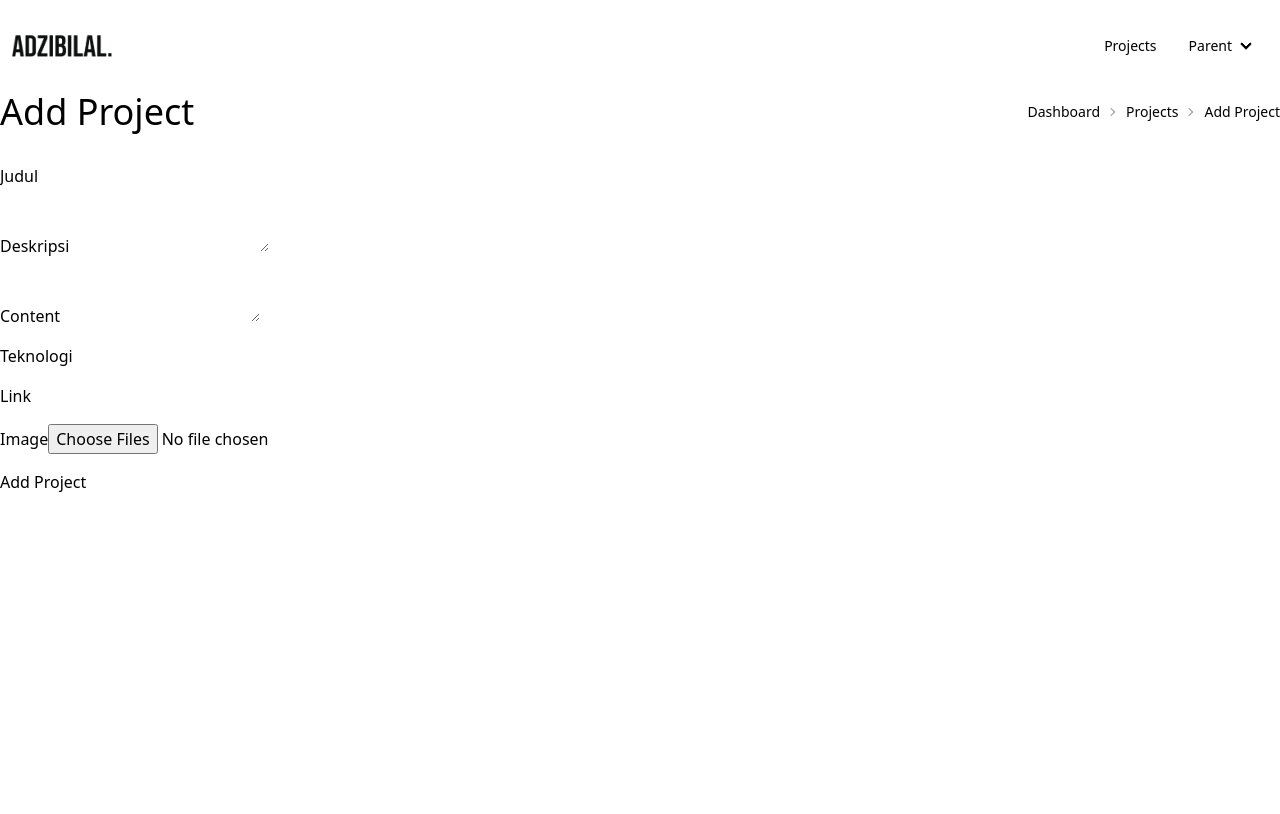
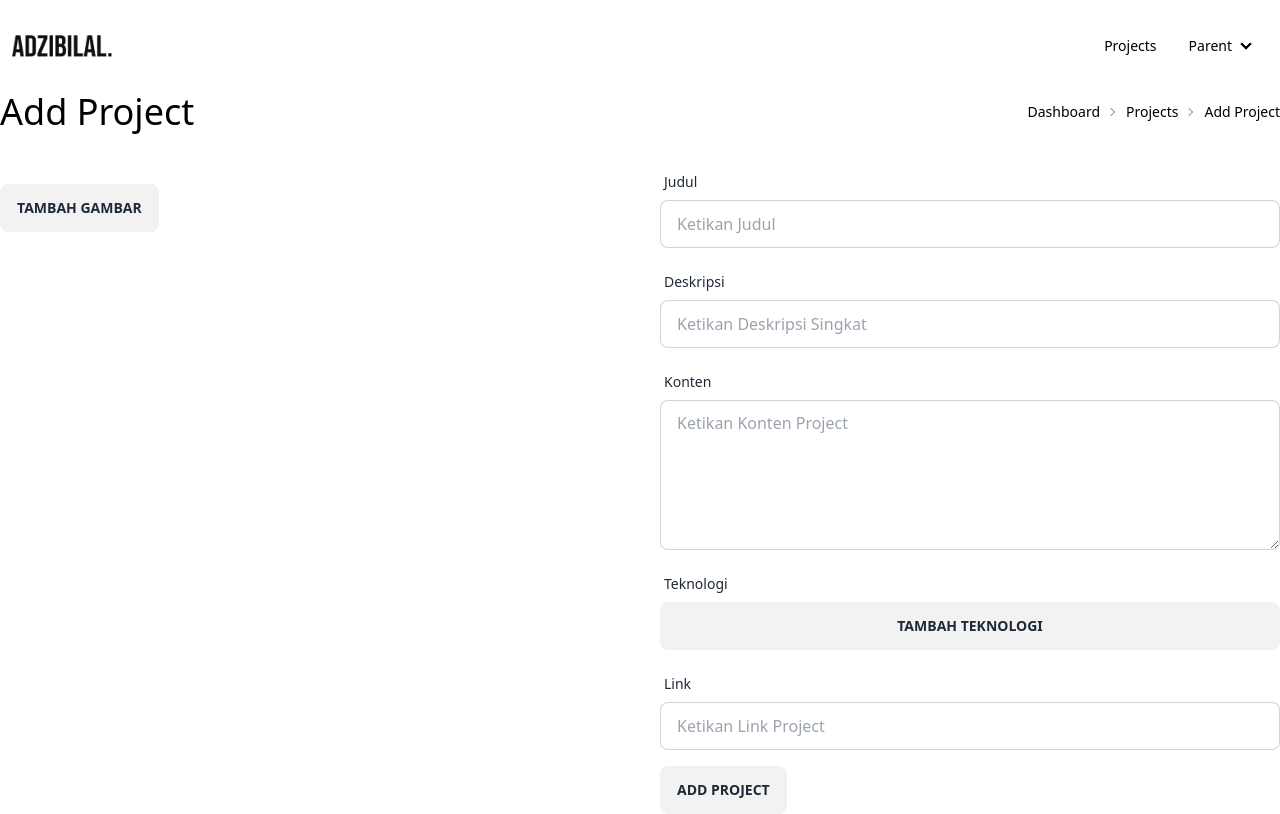
Before and after one commit to adzibilal/adzibilal, a Next.js app: page /admin/projects/add in a window 1280 px wide. Built offline with nearby package versions, Linux system fonts and the light colour scheme.

Commit message:
add project

```diff
--- a/package.json
+++ b/package.json
@@ -25,6 +25,7 @@
     "postcss": "8.4.29",
     "react": "18.2.0",
     "react-dom": "18.2.0",
+    "react-dropzone": "^14.2.3",
     "tailwindcss": "3.3.3",
     "typescript": "5.2.2"
   },
--- a/pages/admin/projects/add.tsx
+++ b/pages/admin/projects/add.tsx
@@ -1,8 +1,11 @@
 import { NextPage } from 'next'
 import AdminLayout from '../layout'
 import Link from 'next/link'
-import { useState, ChangeEvent, FormEvent } from 'react'
+import { useState, ChangeEvent, FormEvent, useEffect, useRef } from 'react'
 import cloudinary from 'cloudinary'
+import { FontAwesomeIcon } from '@fortawesome/react-fontawesome'
+import { faTrash } from '@fortawesome/free-solid-svg-icons'
+import { useRouter } from 'next/router'
 
 // Import 'cloudinary' only in a server-side context
 if (typeof window === 'undefined') {
@@ -26,6 +29,8 @@ interface FormData {
 interface Props {}
 
 const Add: NextPage<Props> = ({}) => {
+    const router = useRouter()
+
     const [formData, setFormData] = useState<FormData>({
         judul: '',
         deskripsi: '',
@@ -42,18 +47,14 @@ const Add: NextPage<Props> = ({}) => {
         setFormData({ ...formData, [name]: value })
     }
 
-    const handleFileUpload = (e: ChangeEvent<HTMLInputElement>) => {
-        const files = e.target.files
-        console.error(process.env.CLOUD_NAME)
-        if (files) {
-            const fileArray = Array.from(files)
-            const imageUrls: string[] = [] // Create an array to store image URLs
-
-            // Iterate through the selected files and perform Cloudinary upload
-            fileArray.forEach(async file => {
+    const handleSubmit = async (e: FormEvent) => {
+        e.preventDefault()
+        try {
+            // Upload semua file
+            const uploadPromises = selectedFiles.map(async file => {
                 const formData = new FormData()
                 formData.append('file', file)
-                formData.append('upload_preset', 'ml_default') // Create an upload preset in Cloudinary
+                formData.append('upload_preset', 'ml_default') // Buat upload preset di Cloudinary
 
                 try {
                     const response = await fetch(
@@ -66,43 +67,113 @@ const Add: NextPage<Props> = ({}) => {
 
                     if (response.ok) {
                         const data = await response.json()
-                        imageUrls.push(data.secure_url)
-                        setFormData(prevData => ({
-                            ...prevData,
-                            image: [...prevData.image, ...imageUrls]
-                        }))
+                        console.error(data)
+                        return data.secure_url // Mengembalikan secure URL
                     } else {
                         console.error('Image upload failed.')
+                        return null // Mengembalikan null jika gagal
                     }
                 } catch (error) {
                     console.error('Error:', error)
+                    return null // Mengembalikan null jika ada kesalahan
                 }
             })
-        }
+
+            // Menunggu sampai semua file terupload
+            const uploadedUrls = await Promise.all(uploadPromises)
+
+            // Cek apakah ada yang gagal diunggah
+            if (uploadedUrls.includes(null)) {
+                console.error('Gagal mengunggah beberapa gambar.')
+                return // Hentikan jika ada yang gagal
             }
 
-    const handleSubmit = async (e: FormEvent) => {
-        e.preventDefault()
+            // Update formData dengan URL gambar yang berhasil diunggah
+            const updatedFormData = {
+                ...formData,
+                image: uploadedUrls
+            }
 
-        try {
+            // Kirim data form ke server
             const response = await fetch('/api/projects', {
                 method: 'POST',
                 headers: {
                     'Content-Type': 'application/json'
                 },
-                body: JSON.stringify(formData)
+                body: JSON.stringify(updatedFormData) // Pastikan Anda mengirim formData yang sudah diperbarui
             })
 
             if (response.ok) {
-                // Redirect or show a success message
+                // Redirect atau tampilkan pesan sukses
+                console.error('Sukses')
+                router.push('/admin/projects')
             } else {
-                console.error('Failed to add project.')
+                console.error('Gagal menambahkan proyek.')
             }
         } catch (error) {
             console.error('Error:', error)
         }
     }
 
+    const [selectedImages, setSelectedImages] = useState<string[]>([])
+    const [selectedFiles, setSelectedFiles] = useState<File[]>([])
+    const fileInputRef = useRef<HTMLInputElement | null>(null)
+
+    const handleFileChange = (event: ChangeEvent<HTMLInputElement>) => {
+        const files = event.target.files
+
+        if (files && files.length > 0) {
+            const newImages: string[] = []
+            const newFiles: File[] = []
+
+            for (let i = 0; i < files.length; i++) {
+                const imageUrl = URL.createObjectURL(files[i])
+                newImages.push(imageUrl)
+                newFiles.push(files[i])
+            }
+
+            setSelectedImages(prevImages => [...prevImages, ...newImages])
+            setSelectedFiles(prevFiles => [...prevFiles, ...newFiles])
+        }
+    }
+
+    const handleDeleteImage = (index: number) => {
+        const updatedImages = [...selectedImages]
+        const updatedFiles = [...selectedFiles]
+
+        updatedImages.splice(index, 1)
+        updatedFiles.splice(index, 1)
+
+        setSelectedImages(updatedImages)
+        setSelectedFiles(updatedFiles)
+    }
+
+    const handleAddImage = () => {
+        if (fileInputRef.current) {
+            fileInputRef.current.click()
+        }
+    }
+
+    const handleTechInputChange: React.ChangeEventHandler<
+        HTMLInputElement
+    > = e => {
+        const { name, value } = e.target
+        if (name) {
+            const index = parseInt(name, 10) // Konversi nama input menjadi indeks
+            setFormData(prevEditedProject => {
+                const updatedTech = [...prevEditedProject.teknologi]
+                updatedTech[index] = value
+                return { ...prevEditedProject, teknologi: updatedTech }
+            })
+        }
+    }
+
+    const addTechInput = () => {
+        setFormData(prevEditedProject => ({
+            ...prevEditedProject,
+            teknologi: [...prevEditedProject.teknologi, ''] // Menambahkan input kosong
+        }))
+    }
     return (
         <AdminLayout>
             <div className='max-container max-lg:!mx-5'>
@@ -121,74 +192,138 @@ const Add: NextPage<Props> = ({}) => {
                     </div>
                 </div>
 
-                <form onSubmit={handleSubmit}>
+                <div className='grid grid-cols-2 gap-10 max-md:grid-cols-1'>
+                    <div className=''>
+                        <div className='preview-box grid grid-cols-2 gap-3'>
+                            {selectedImages.map((imageUrl, index) => (
+                                <div
+                                    key={index}
+                                    className='image-preview bg-black-secondary p-3 rounded-md'>
+                                    <img
+                                        src={imageUrl}
+                                        alt={`Preview ${index}`}
+                                        className='aspect-video object-cover rounded-md'
+                                    />
+                                    <button
+                                        onClick={() => handleDeleteImage(index)}
+                                        className='btn btn-sm btn-error mt-3'>
+                                        Hapus
+                                    </button>
+                                </div>
+                            ))}
+                        </div>
+                        <button onClick={handleAddImage} className='btn mt-5'>
+                            Tambah Gambar
+                        </button>
+                        <input
+                            type='file'
+                            id='image'
+                            name='image'
+                            accept='image/*'
+                            className='hidden'
+                            ref={fileInputRef}
+                            multiple // Allow multiple file selection
+                            onChange={handleFileChange}
+                        />
+                    </div>
+                    <form>
                         <div className='mb-4'>
-                        <label htmlFor='judul'>Judul</label>
+                            <div className='form-control w-full'>
+                                <label className='label'>
+                                    <span className='label-text'>Judul</span>
+                                </label>
                                 <input
                                     type='text'
                                     id='judul'
                                     name='judul'
                                     value={formData.judul}
                                     onChange={handleInputChange}
+                                    placeholder='Ketikan Judul'
+                                    className='input input-bordered w-full'
                                 />
                             </div>
-
+                        </div>
                         <div className='mb-4'>
-                        <label htmlFor='deskripsi'>Deskripsi</label>
-                        <textarea
+                            <div className='form-control w-full'>
+                                <label className='label'>
+                                    <span className='label-text'>
+                                        Deskripsi
+                                    </span>
+                                </label>
+                                <input
+                                    type='text'
                                     id='deskripsi'
                                     name='deskripsi'
                                     value={formData.deskripsi}
                                     onChange={handleInputChange}
+                                    placeholder='Ketikan Deskripsi Singkat'
+                                    className='input input-bordered w-full'
                                 />
                             </div>
-
+                        </div>
                         <div className='mb-4'>
-                        <label htmlFor='content'>Content</label>
+                            <div className='form-control w-full'>
+                                <label className='label'>
+                                    <span className='label-text'>Konten</span>
+                                </label>
                                 <textarea
                                     id='content'
                                     name='content'
                                     value={formData.content}
                                     onChange={handleInputChange}
+                                    className='input input-bordered w-full pt-[10px] min-h-[150px]'
+                                    placeholder='Ketikan Konten Project'
                                 />
+                            </div>
                         </div>
 
                         <div className='mb-4'>
-                        <label htmlFor='teknologi'>Teknologi</label>
+                            <div className='form-control'>
+                                <label className='label'>
+                                    <span className='label-text'>
+                                        Teknologi
+                                    </span>
+                                </label>
+                                <div className='grid grid-cols-3 max-sm:grid-cols-1 gap-3'>
+                                    {formData.teknologi.map((tech, index) => (
                                         <input
+                                            key={index}
                                             type='text'
-                            id='teknologi'
-                            name='teknologi'
-                            value={formData.teknologi.join(', ')} // Display as a comma-separated string
-                            onChange={handleInputChange}
+                                            placeholder='Type here'
+                                            className='input input-bordered w-full mb-3'
+                                            name={index.toString()} // Nama input adalah indeks
+                                            value={tech}
+                                            onChange={handleTechInputChange}
                                         />
+                                    ))}
                                 </div>
-
+                                <div className='btn' onClick={addTechInput}>
+                                    Tambah Teknologi
+                                </div>
+                            </div>
+                        </div>
                         <div className='mb-4'>
-                        <label htmlFor='link'>Link</label>
+                            <div className='form-control w-full'>
+                                <label className='label'>
+                                    <span className='label-text'>Link</span>
+                                </label>
                                 <input
                                     type='text'
                                     id='link'
                                     name='link'
                                     value={formData.link}
                                     onChange={handleInputChange}
+                                    placeholder='Ketikan Link Project'
+                                    className='input input-bordered w-full'
                                 />
                             </div>
-
-                    <div className='mb-4'>
-                        <label htmlFor='image'>Image</label>
-                        <input
-                            type='file'
-                            id='image'
-                            name='image'
-                            accept='image/*'
-                            multiple // Allow multiple file selection
-                            onChange={handleFileUpload}
-                        />
                         </div>
 
-                    <button type='submit'>Add Project</button>
+                        <button onClick={handleSubmit} className='btn'>
+                            Add Project
+                        </button>
                     </form>
+                </div>
             </div>
         </AdminLayout>
     )
--- a/pages/admin/projects/index.tsx
+++ b/pages/admin/projects/index.tsx
@@ -40,7 +40,7 @@ const Projects: NextPage<Props> = ({}) => {
             <div className='max-container'>
             <div className='flex items-center justify-between mb-8'>
                     <h1 className='text-4xl'>Projects</h1>
-                    <Link href='/admin/projects/add' className="btn btn-info">Add Project</Link>
+                    <Link href='/admin/projects/add' className="btn">Add Project</Link>
                 </div>
                 {loading ? (
                     <span className='loading loading-spinner loading-lg'></span>
@@ -61,7 +61,6 @@ const Projects: NextPage<Props> = ({}) => {
                                     <th>Title</th>
                                     <th>Description</th>
                                     <th>Image</th>
-                                    <th>Content</th>
                                     <th>Technologies</th>
                                     <th>Link</th>
                                     <th></th>
@@ -87,7 +86,6 @@ const Projects: NextPage<Props> = ({}) => {
                                                 style={{ maxWidth: '100px' }}
                                             />
                                         </td>
-                                        <td>{project.content}</td>
                                         <td>
                                             {project.teknologi.map(tech => (
                                                 <span
@@ -107,7 +105,7 @@ const Projects: NextPage<Props> = ({}) => {
                                         </td>
                                         <th>
                                             <button
-                                                className='btn btn-ghost btn-xs'
+                                                className='btn btn-xs'
                                                 onClick={() =>
                                                     router.push(
                                                         `/admin/projects/${project._id}`
@@ -126,7 +124,6 @@ const Projects: NextPage<Props> = ({}) => {
                                     <th>Title</th>
                                     <th>Description</th>
                                     <th>Image</th>
-                                    <th>Content</th>
                                     <th>Technologies</th>
                                     <th>Link</th>
                                     <th></th>
```
Also changed, not shown: pages/api/projects.ts (+11 -13 lines), 1 other file (tests, documents, lock files or other folders). Lines whose indentation alone changed are shown as unchanged.
